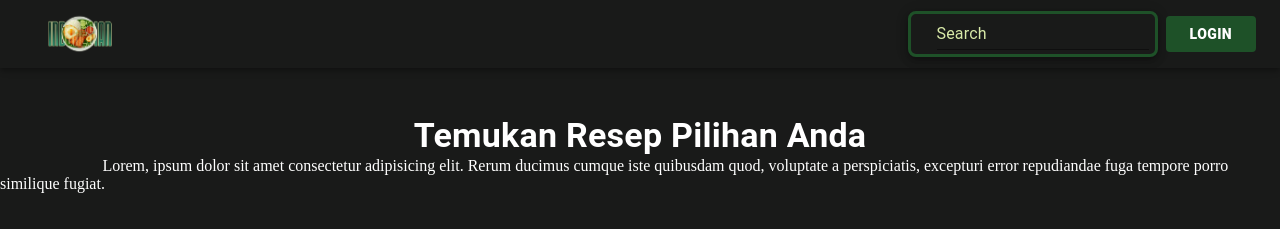
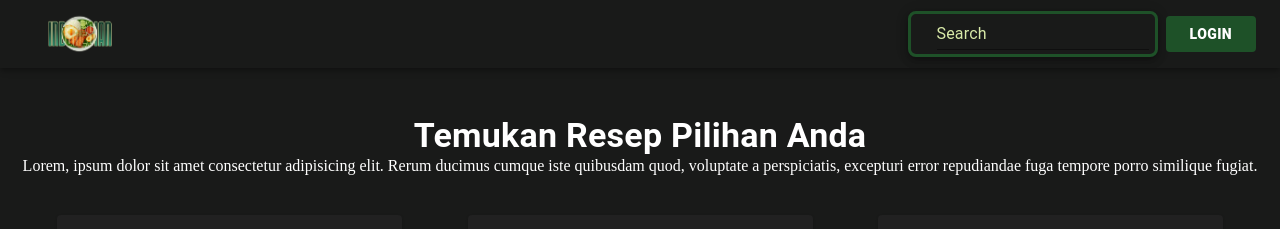
Before and after one commit to KuloDio/formlogin, a React (Vite) app: page /reseppublic in a window 1280 px wide. Shown: the top 229 px of the page. Built offline with nearby package versions, Linux system fonts and the light colour scheme; some icons are missing.

Commit message:
Resep Public

```diff
--- a/src/pages/ResepPublic.jsx
+++ b/src/pages/ResepPublic.jsx
@@ -6,7 +6,9 @@ import RecipeReviewCard from '../components/RecipeCard'
 const ResepPublic = () => {
   return (
     <>
-      <Navbar />
+      <Navbar sx={{
+        mb: "8%",
+      }}/>
       <Box sx={{
         height: '100vh',
         overflow: 'auto',
@@ -19,14 +21,12 @@ const ResepPublic = () => {
           }}>
           Temukan Resep Pilihan Anda
         </Typography>
-        <Typography variant="" align="center"
+        <Typography variant="inherit"
           sx={{
             fontWeight: 'light',
             color: "white",
             mb: 3,
-            mx: "8%",
             textAlign: "center",
-
           }}>
           Lorem, ipsum dolor sit amet consectetur adipisicing elit. Rerum ducimus cumque iste quibusdam quod, voluptate a perspiciatis, excepturi error repudiandae fuga tempore porro similique fugiat.
         </Typography>
```
